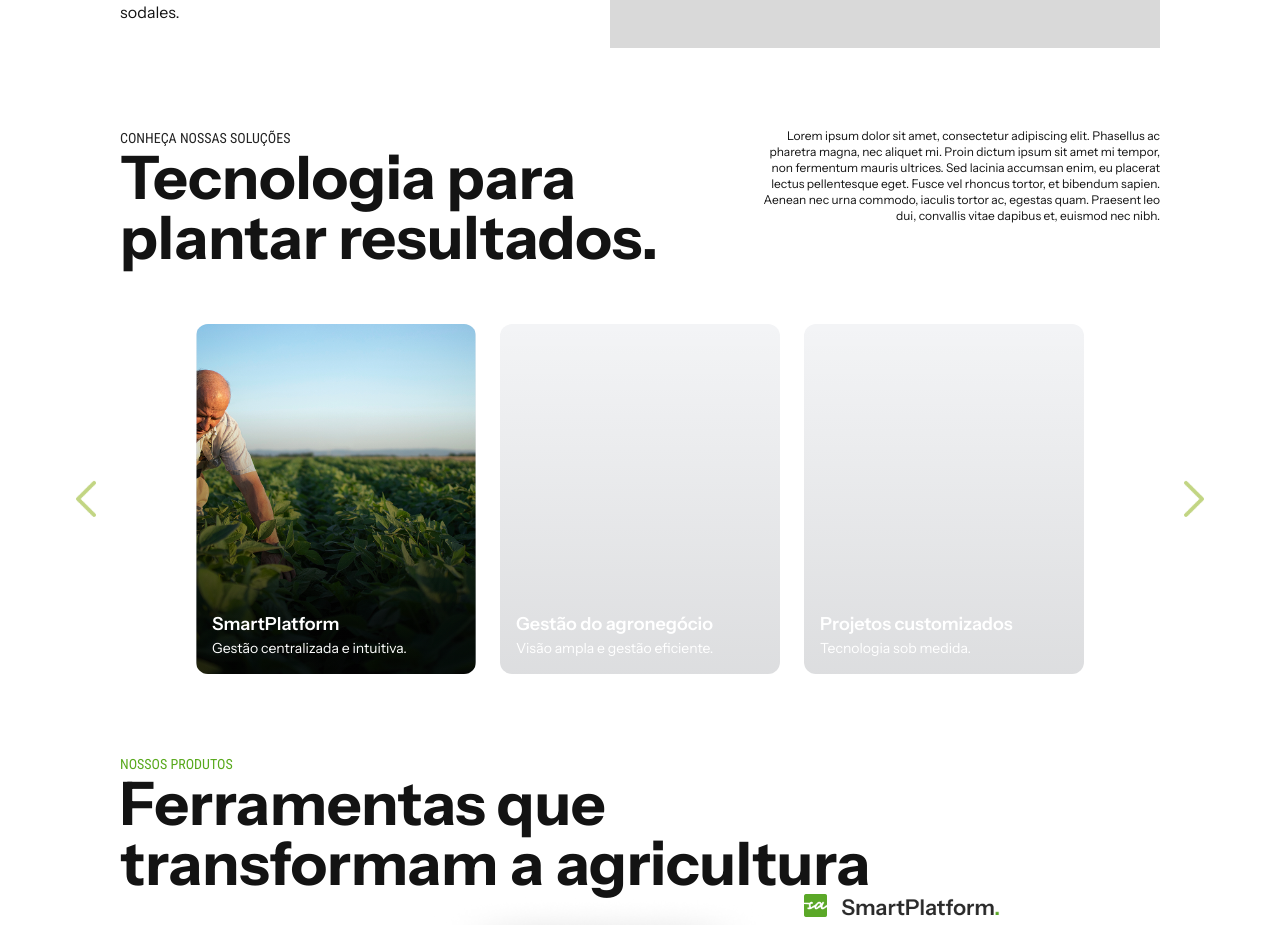
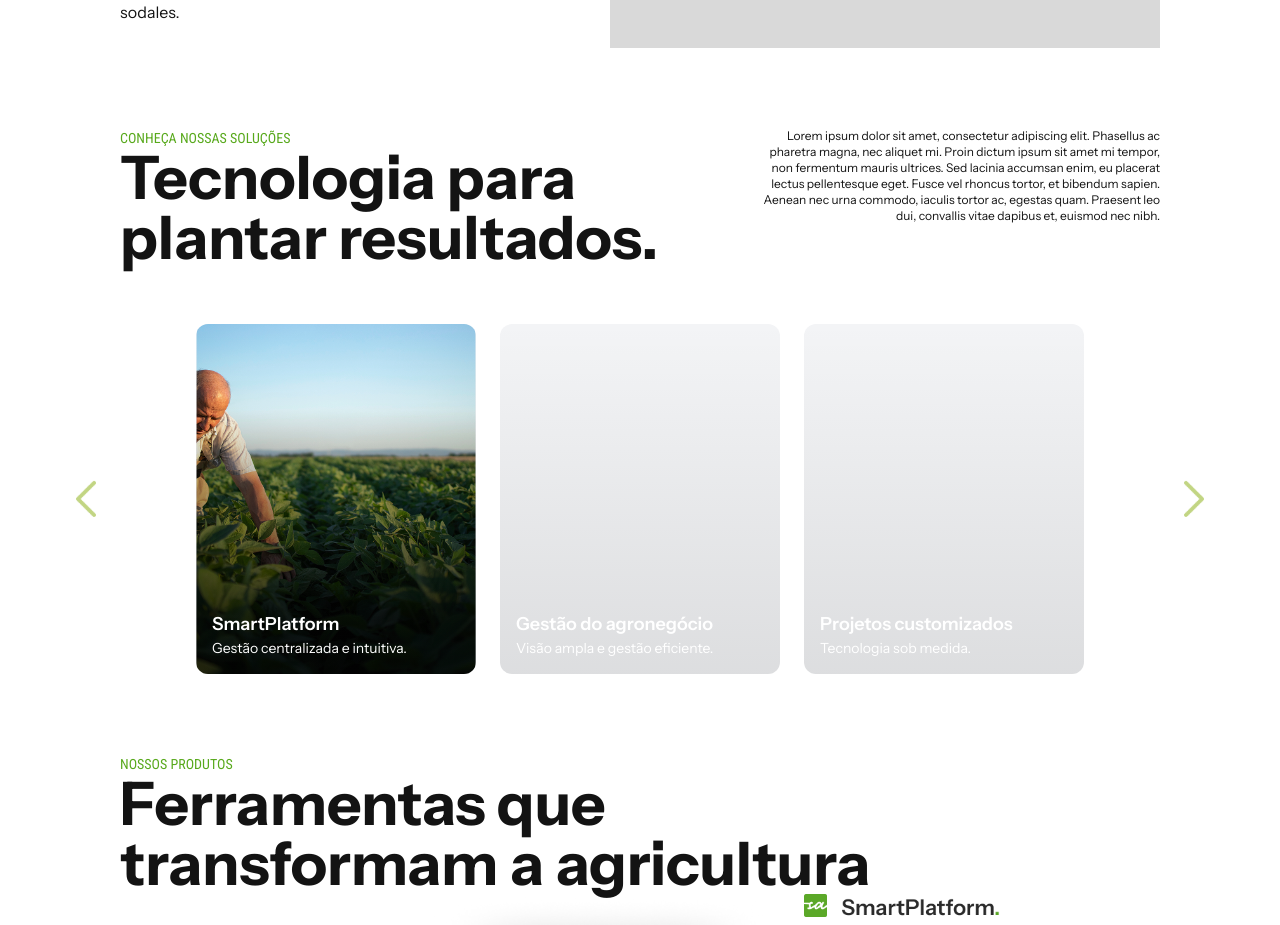
Before and after one commit to mytkadev/smart-agri, a React (Vite) app: page / in a window 1280 px wide. Shown: the part 2008-2933 px from the top of the page. Built offline with nearby package versions, Linux system fonts and the light colour scheme.

Commit message:
ajuste de cor

```diff
--- a/src/App.tsx
+++ b/src/App.tsx
@@ -215,7 +215,7 @@
         </section>
 <section className="px-6 xl:px-15 py-10" id="solucoes">
   <div className="flex flex-col xl:flex-row justify-between xl:px-15 gap-2 xl:gap-20">
-    <div className="xl:max-w-[650px] xl:min-w-[550px]">    <h2 className="uppercase text-sm roboto-condensed text-[#232323] max-w-700px">
+    <div className="xl:max-w-[650px] xl:min-w-[550px]">    <h2 className="uppercase text-sm roboto-condensed text-[#58A91C] max-w-700px">
       Conheça nossas soluções
     </h2>
     <h3 className="text-3xl md:text-6xl font-bold mb-4">
```
